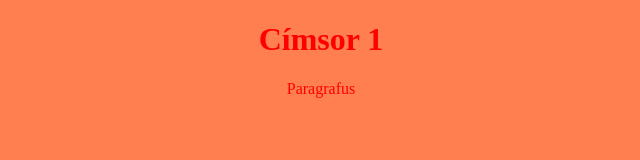
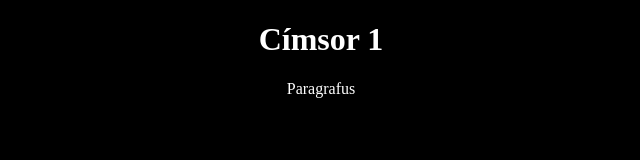
Before and after one commit to Lavertus/Lavertus.github.io, a plain HTML site: page index.html in a window 1280 px wide. Shown: the whole page, without its empty margins (319-959 px from the left). Drawn offline with Linux system fonts and the light colour scheme.

Commit message:
Update styles.css

```diff
--- a/styles.css
+++ b/styles.css
@@ -1,6 +1,6 @@
 body
 {
-color:red;
+color:white;
 text-align: center;
-background-color: coral;
+background-color: black;
 }
```
